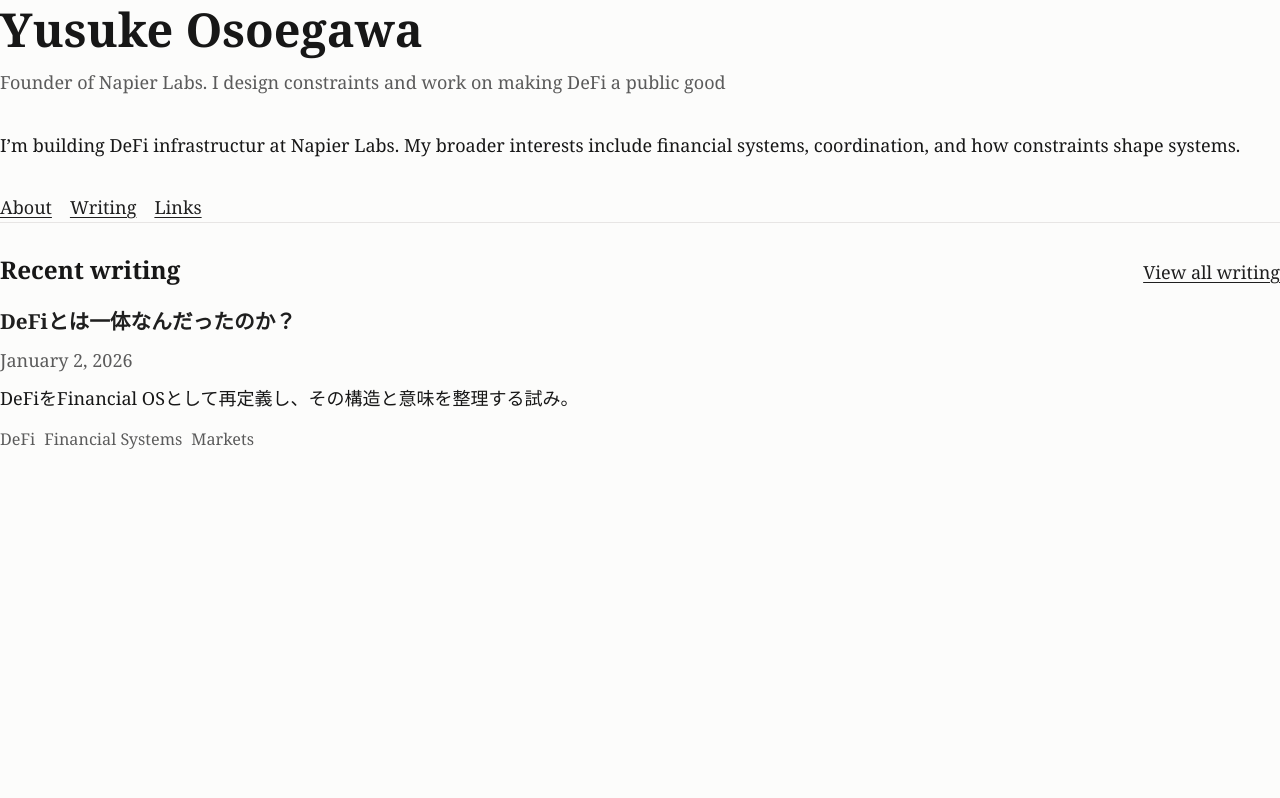
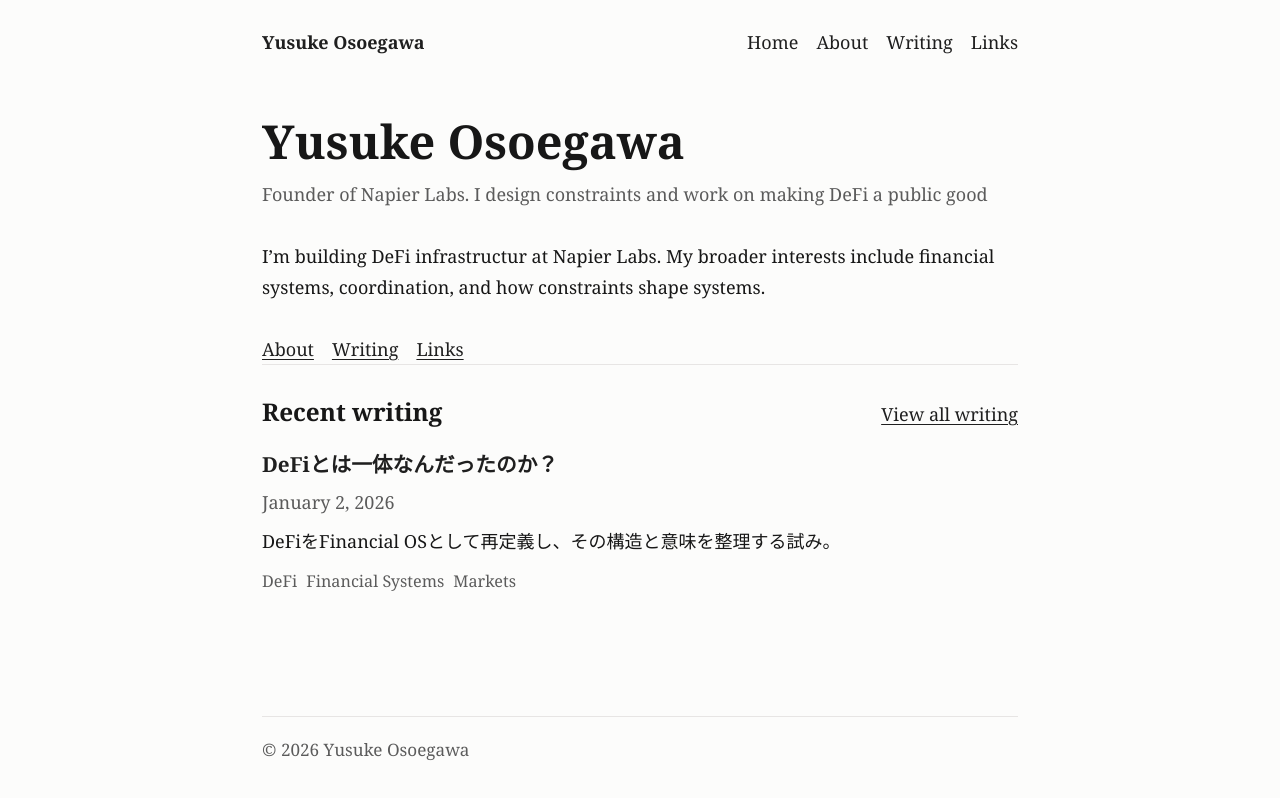
Before and after one commit to yusukeosoegawa/yusukeosoegawa.com, a Next.js app: page / in a window 1280 px wide. Built offline with nearby package versions, Linux system fonts and the light colour scheme.

Commit message:
Update layout.tsx

```diff
--- a/app/layout.tsx
+++ b/app/layout.tsx
@@ -1,6 +1,8 @@
 import type { Metadata } from "next";
 import { Inter } from "next/font/google";
 import "./globals.css";
+import { Header } from "@/components/Header";
+import { Footer } from "@/components/Footer";
 
 const inter = Inter({
   subsets: ["latin"],
@@ -14,11 +16,11 @@
     template: "%s | Yusuke Osoegawa",
   },
   description:
-    "Founder of Napier Labs. I design constraints and work on making DeFi a public good.",
+    "Founder of Napier Labs. I write about DeFi, systems, and product design.",
   openGraph: {
     title: "Yusuke Osoegawa",
     description:
-      "Founder of Napier Labs. I design constraints and work on making DeFi a public good.",
+      "Founder of Napier Labs. I write about DeFi, systems, and product design.",
     url: "https://yusukeosoegawa.com",
     siteName: "Yusuke Osoegawa",
     locale: "en_US",
@@ -28,13 +30,17 @@
 
 export default function RootLayout({
   children,
-}: {
+}: Readonly<{
   children: React.ReactNode;
-}) {
+}>) {
   return (
     <html lang="en" className={inter.className}>
       <body>
-        {children}
+        <div className="site-shell">
+          <Header />
+          <main className="site-main">{children}</main>
+          <Footer />
+        </div>
       </body>
     </html>
   );
```
